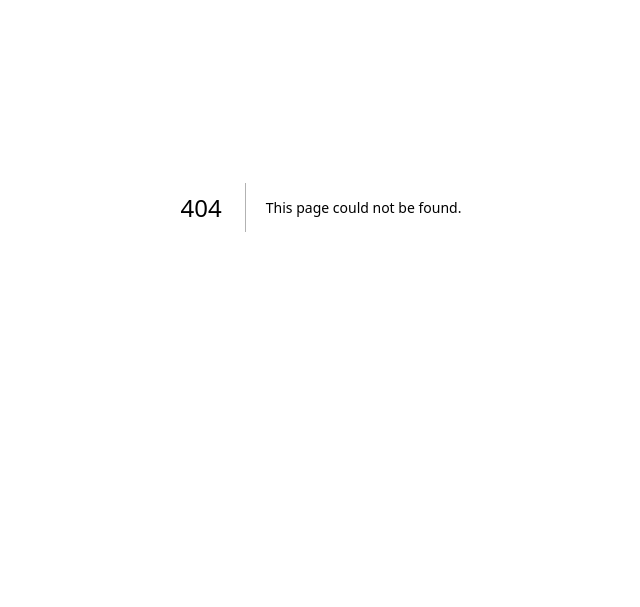
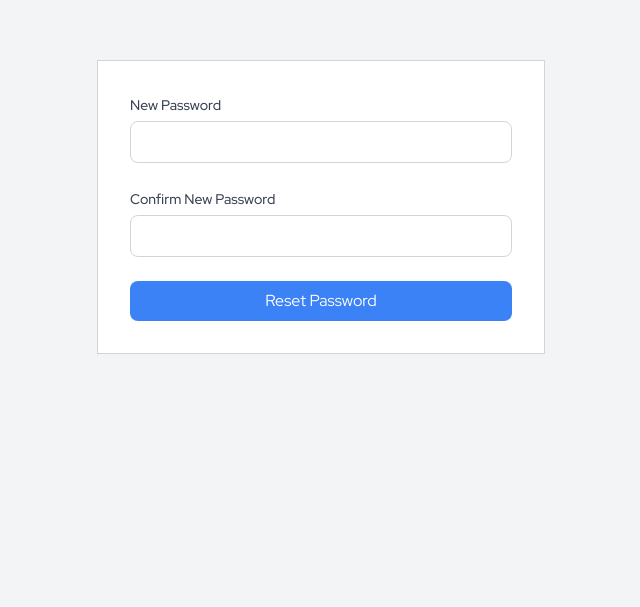
Before and after one commit to korvan17/nevadaFrontend, a Next.js app: page /reset-password in a window 1280 px wide. Before the commit this address had no page. Shown: the part 193-800 px from the top of the page, without its empty margins (319-959 px from the left). Built offline with nearby package versions, Linux system fonts and the light colour scheme.

Commit message:
animation, reset-password

```diff
--- a/src/app/dashboard/layout.js
+++ b/src/app/dashboard/layout.js
@@ -16,9 +16,9 @@ const Layout = ({ children }) => {
         <div className="hidden md:block">
           <Sidebar />
         </div>
-        {children}
+        <div className="m-auto">{children}</div>
         <div className="hidden lg:block">
-        <UserPanel />
+          <UserPanel />
         </div>
       </div>
     </>
--- a/src/app/globals.css
+++ b/src/app/globals.css
@@ -127,7 +127,13 @@ body {
     transform: scale(1);
   }
 }
-
+@media (max-width: 768px) {
+  [data-aos] {
+    animation: none !important;
+    opacity: 1 !important;
+    transform: none !important;
+  }
+}
 .button:active {
   animation: buttonPress 0.2s;
 }
--- /dev/null
+++ b/src/app/reset-password/page.js
@@ -0,0 +1,9 @@
+import ResetPassword from "@/components/Home/ResetPassword/ResetPassword";
+
+export default function Home() {
+  return (
+    <>
+      <ResetPassword />
+    </>
+  );
+}
--- a/src/components/Dashboard/Boards/CreateOrderForm/CreateOrderForm.jsx
+++ b/src/components/Dashboard/Boards/CreateOrderForm/CreateOrderForm.jsx
@@ -184,7 +184,6 @@ export const CreateOrderForm = () => {
       comments,
       totalMasterBoxes,
     };
-
 
     setConfirmOrderData(data);
     setShowConfirmOrder(true);
@@ -382,6 +381,7 @@ export const CreateOrderForm = () => {
                       handleProductChange(index, "idAsin", e.target.value)
                     }
                     className="mt-1 block w-full border border-gray-300 px-3 py-2 rounded-md shadow-sm focus:outline-none focus:ring-indigo-500 focus:border-indigo-500 sm:text-sm"
+                    required
                   />
                 </div>
                 {/* Expected Quantity Input */}
@@ -661,6 +661,7 @@ export const CreateOrderForm = () => {
                     ? "bg-accentYellow hover:bg-accentHoverYellow"
                     : "bg-gray-400 cursor-not-allowed"
                 } text-white px-4 py-2 rounded ml-[auto] mr-[auto] font-bold text-[16px] w-[179px] h-[48px]`}
+                // className="text-white px-4 py-2 rounded ml-[auto] mr-[auto] font-bold text-[16px] w-[179px] bg-accentYellow hover:bg-accentHoverYellow h-[48px]"
                 disabled={!isButtonActive}
               >
                 Confirm Order
--- a/src/components/Home/Hero/Hero.jsx
+++ b/src/components/Home/Hero/Hero.jsx
@@ -1,6 +1,5 @@
 import Image from "next/image";
 import React from "react";
-
 
 export default function Hero() {
   return (
--- /dev/null
+++ b/src/components/Home/ResetPassword/ResetPassword.jsx
@@ -0,0 +1,105 @@
+"use client";
+import { useState } from "react";
+import axios from "axios";
+import { useRouter } from "next/navigation";
+
+import { toast, ToastContainer } from "react-toastify"; // Подключаем ToastContainer и функцию toast
+import "react-toastify/dist/ReactToastify.css";
+
+export default function ResetPassword() {
+  const [password, setPassword] = useState("");
+  const [confirmPassword, setConfirmPassword] = useState("");
+  const [message, setMessage] = useState("");
+  const router = useRouter();
+
+  const code = new URLSearchParams(window.location.search).get("code");
+
+  const handleSubmit = async (e) => {
+    e.preventDefault();
+
+    if (password !== confirmPassword) {
+      toast.error("Passwords do not match"); // Используем toast для показа сообщения
+      return;
+    }
+
+    try {
+      const response = await axios.post("/api/auth/reset-password", {
+        code,
+        password,
+        passwordConfirmation: confirmPassword,
+      });
+
+      if (response.data) {
+        toast.success("Password reset successfully. Please log in.");
+        setTimeout(() => {
+          router.push("/");
+        }, 5000);
+      } else {
+        toast.error("An error occurred. Please try again.");
+      }
+    } catch (error) {
+      toast.error(error.response.data.message || "An error occurred");
+    }
+  };
+
+  return (
+    <div className="min-h-screen bg-gray-100 flex flex-col justify-center">
+      <ToastContainer />
+      <div className="max-w-md w-full mx-auto">
+        <div className="bg-white p-8 border border-gray-300">
+          <form onSubmit={handleSubmit} className="space-y-6">
+            <div>
+              <label
+                htmlFor="password"
+                className="text-sm font-medium text-gray-700"
+              >
+                New Password
+              </label>
+              <div className="mt-1">
+                <input
+                  id="password"
+                  type="password"
+                  required
+                  className="w-full border border-gray-300 p-2 rounded-lg"
+                  value={password}
+                  onChange={(e) => setPassword(e.target.value)}
+                />
+              </div>
+            </div>
+            <div>
+              <label
+                htmlFor="confirmPassword"
+                className="text-sm font-medium text-gray-700"
+              >
+                Confirm New Password
+              </label>
+              <div className="mt-1">
+                <input
+                  id="confirmPassword"
+                  type="password"
+                  required
+                  className="w-full border border-gray-300 p-2 rounded-lg"
+                  value={confirmPassword}
+                  onChange={(e) => setConfirmPassword(e.target.value)}
+                />
+              </div>
+            </div>
+            <div>
+              <button
+                type="submit"
+                className="w-full p-2 bg-blue-500 text-white rounded-lg"
+              >
+                Reset Password
+              </button>
+            </div>
+          </form>
+          {message && (
+            <div className="mt-2 text-center text-sm text-red-500">
+              {message}
+            </div>
+          )}
+        </div>
+      </div>
+    </div>
+  );
+}
--- a/src/components/UIElements/Datepicker/Calendar.jsx
+++ b/src/components/UIElements/Datepicker/Calendar.jsx
@@ -10,13 +10,7 @@ const Calendar = () => {
     <DatePicker
       selected={startDate}
       onChange={(date) => setStartDate(date)}
-      style={{
-        width: "306px",
-        height: "auto",
 
-        borderRadius: "8px",
-        border: "1px solid #C0C0C0",
-      }}
       inline
     />
   );
```
Also changed, not shown: pages/api/auth/reset-password.js (added, +37 -0 lines).
